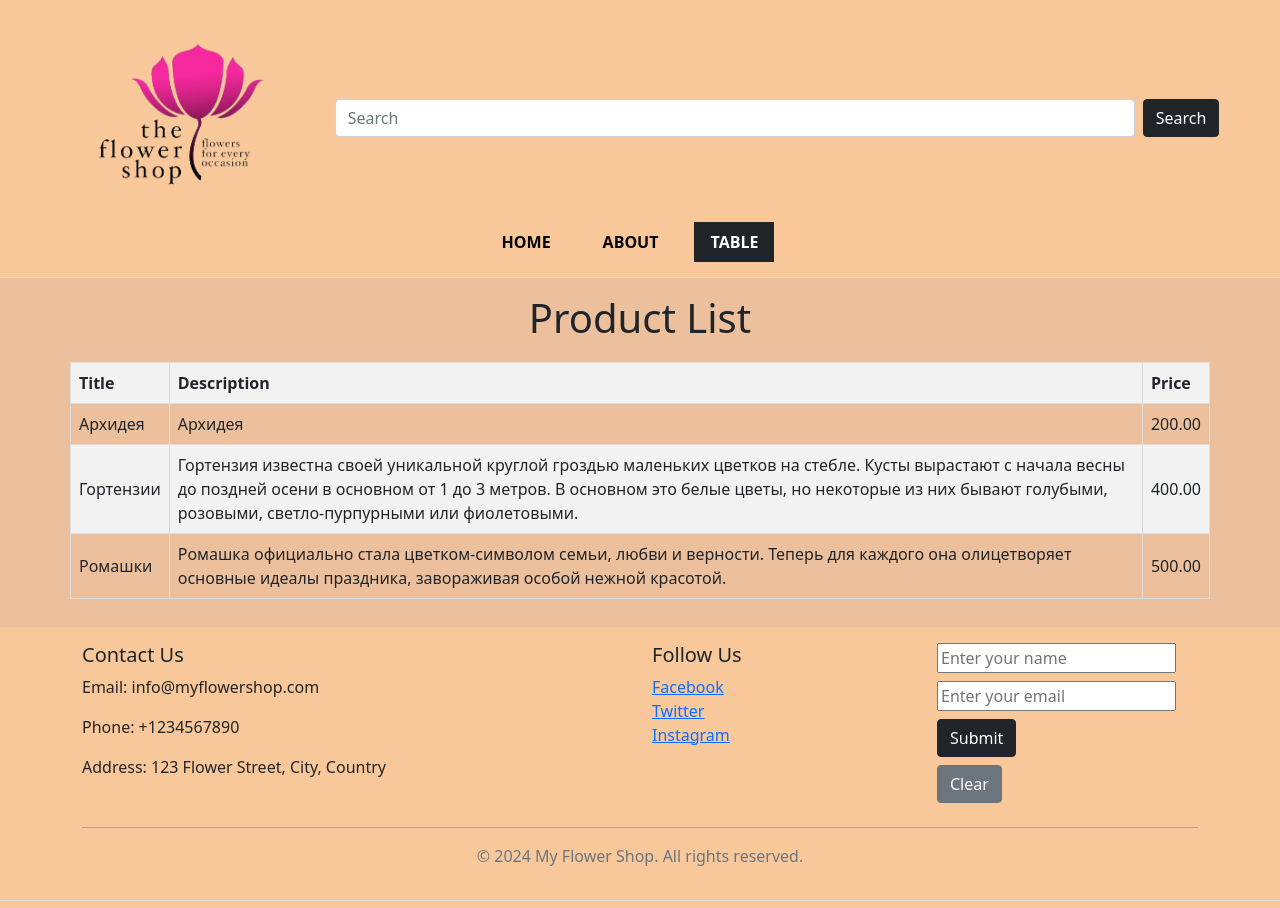
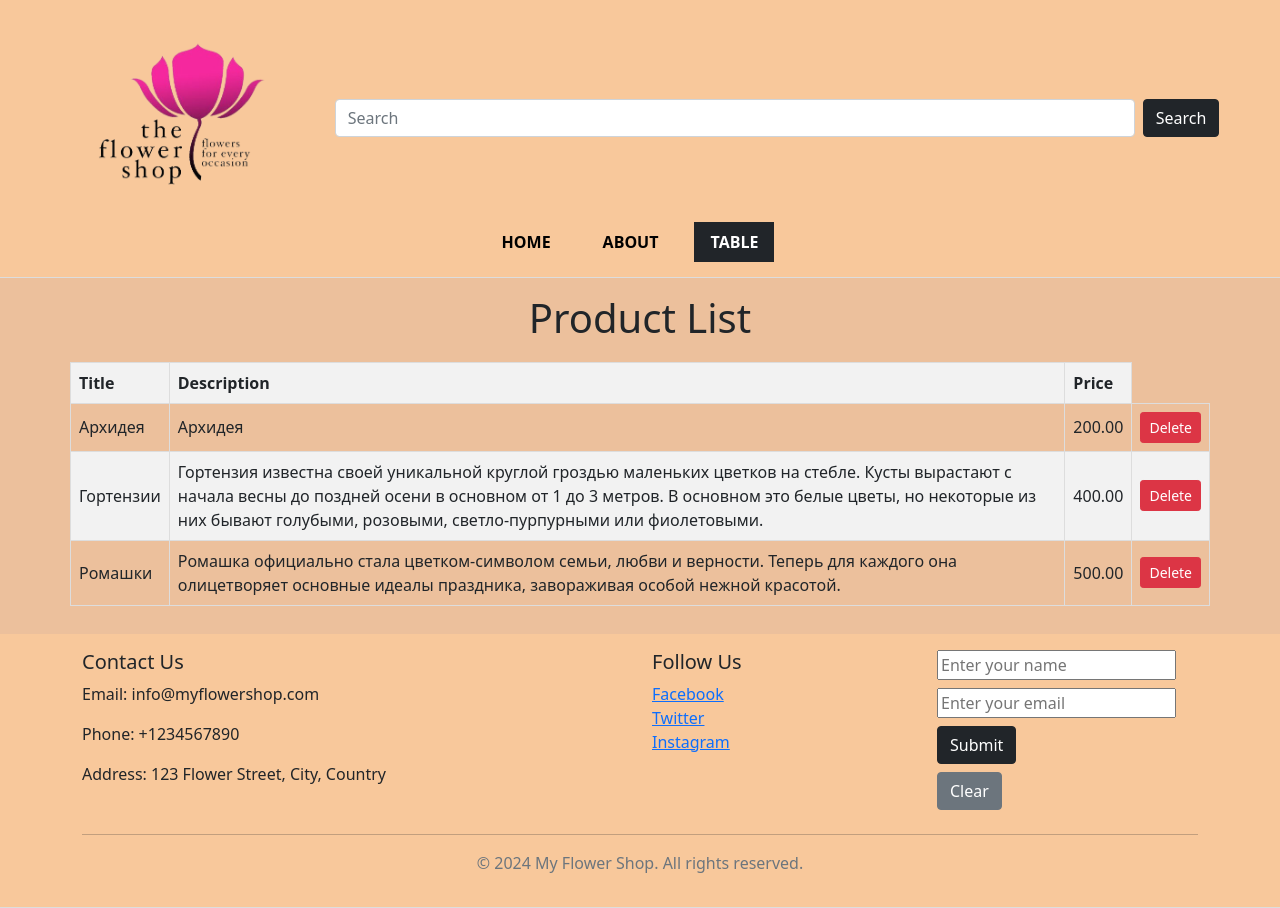
Before and after one commit to IRSES/shop, a Django app: page /table/ in a window 1280 px wide. Run offline with Django 5.2, Linux system fonts and the light colour scheme; data comes from the database, SQL or seed files in the repository; both versions use the stored data as it was after the commit.

Commit message:
[AS-6] a delete button has been added for products in the table

```diff
--- a/main/models.py
+++ b/main/models.py
@@ -28,7 +28,6 @@ english_name_validator = RegexValidator(
 )
 
 
-
 email_validator = RegexValidator(
     message="Введіть валідну пошту.",
     code='invalid_emale'
--- a/main/urls.py
+++ b/main/urls.py
@@ -7,7 +7,7 @@ urlpatterns = [
     path('about/', views.about, name='about'),
     path('search/', views.search, name='search'),
     path('table/', views.product_list, name='table'),
-
+    path('delete/<int:product_id>/', views.delete_product, name='delete_product'),
 
 
     # path('submit-data/', views.submit_data, name='submit_data'),
--- a/main/views.py
+++ b/main/views.py
@@ -1,4 +1,5 @@
-from django.shortcuts import render, get_object_or_404
+from django.shortcuts import render
+from django.shortcuts import redirect, get_object_or_404
 from django.db.models import Q
 from .models import *
 from django.http import JsonResponse
@@ -54,3 +55,11 @@ def search(request):
 def product_list(request):
     products = Product.objects.all()
     return render(request, 'main/table.html', {'products': products})
+
+def delete_product(request, product_id):
+    product = get_object_or_404(Product, pk=product_id)
+    if request.method == 'POST':
+        product.delete()
+        return redirect('table')
+    else:
+        pass
--- a/templates/main/table.html
+++ b/templates/main/table.html
@@ -18,6 +18,12 @@
             <td>{{ product.title }}</td>
             <td>{{ product.description }}</td>
             <td>{{ product.price }}</td>
+            <td>
+                <form action="{% url 'delete_product' product.id %}" method="post">
+                    {% csrf_token %}
+                    <button type="submit" class="btn btn-danger btn-sm">Delete</button>
+                </form>
+            </td>
         </tr>
         {% endfor %}
     </tbody>
```
Also changed, not shown: db.sqlite3.
